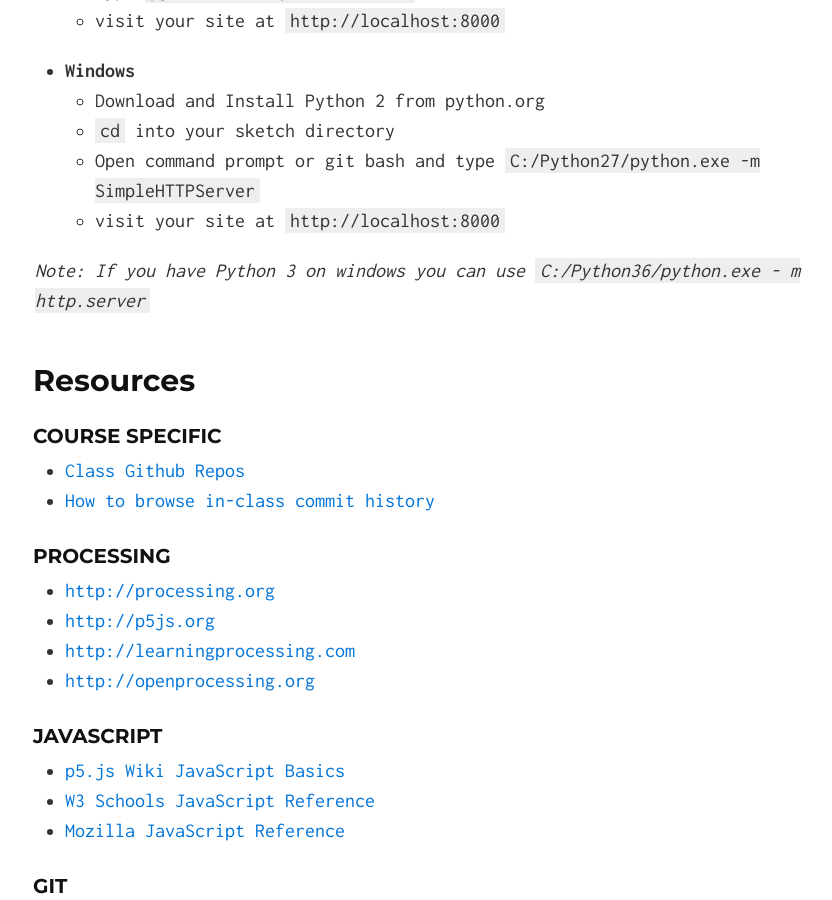
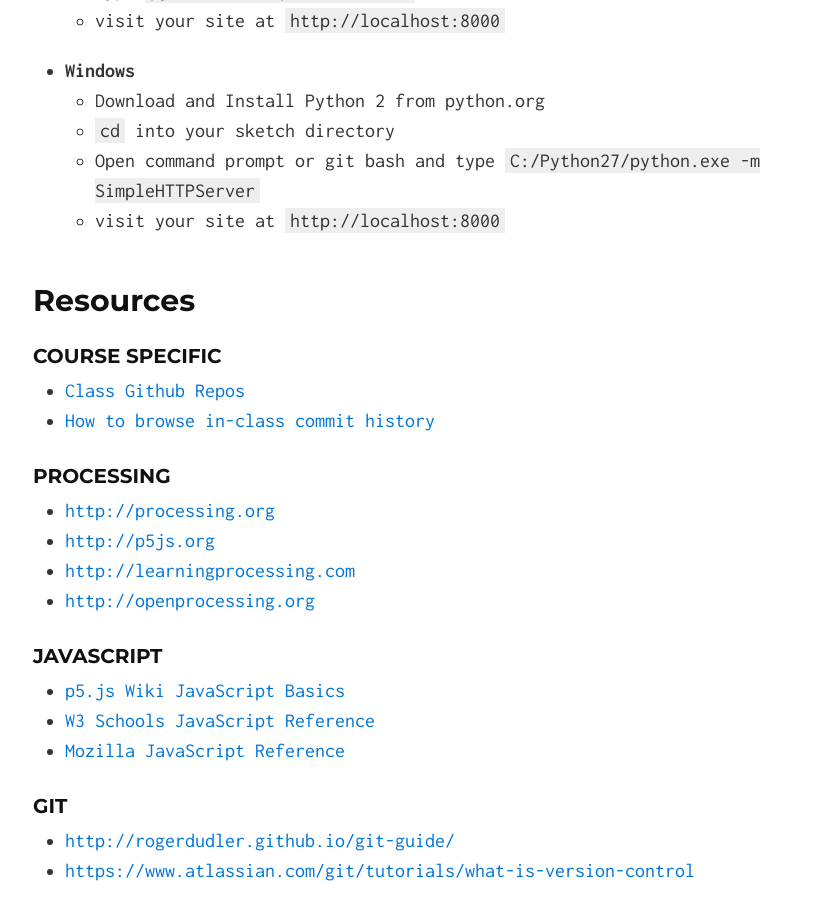
Before and after one commit to lsudigitalart/lsudigitalart.github.io, a Jekyll site: the page built from 2210/index.md, in a window 1280 px wide and 900 px high, scrolled down 2974 px. Shown: the whole window, without its empty margins (185-1017 px from the left). Built offline with Jekyll 4.4.1, drawn with Linux system fonts in a browser that asks for light colours; our own code applies the rules of GitHub Pages for plain Markdown files.

Commit message:
Update index.md

```diff
--- a/2210/index.md
+++ b/2210/index.md
@@ -90,8 +90,6 @@
   - Open command prompt or git bash and type `C:/Python27/python.exe -m SimpleHTTPServer`
   - visit your site at `http://localhost:8000`
 
-*Note: If you have Python 3 on windows you can use `C:/Python36/python.exe - m http.server`*
-
 ## Resources
 
 ### Course Specific
```
